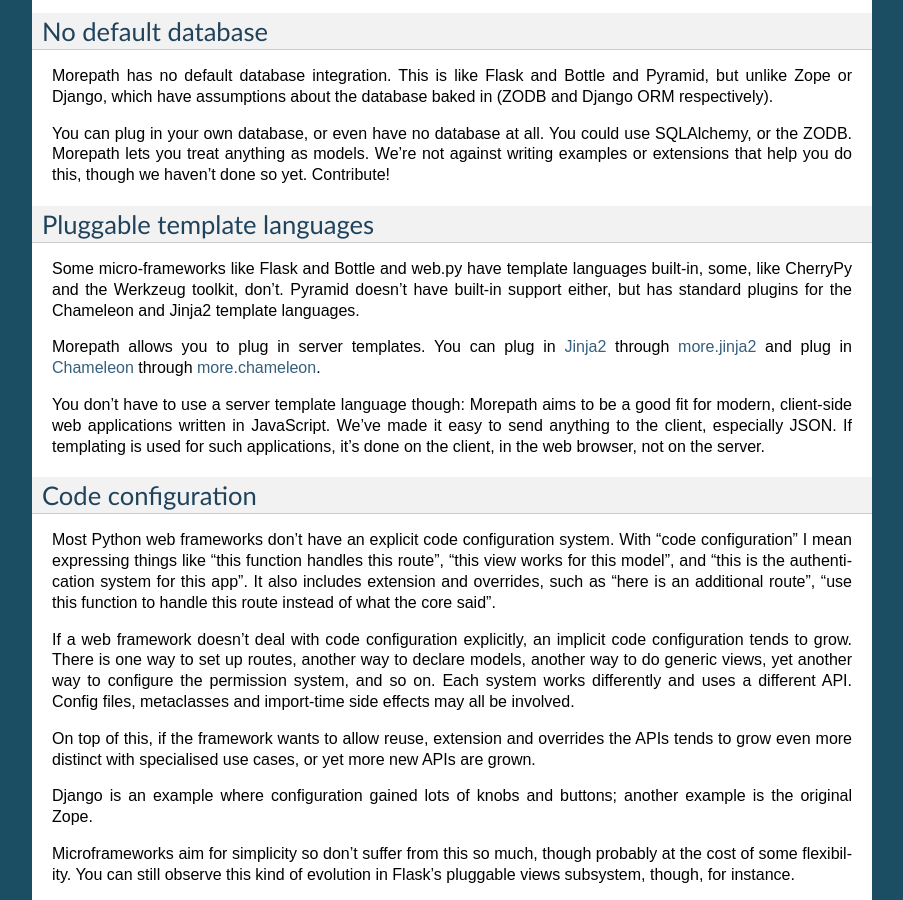
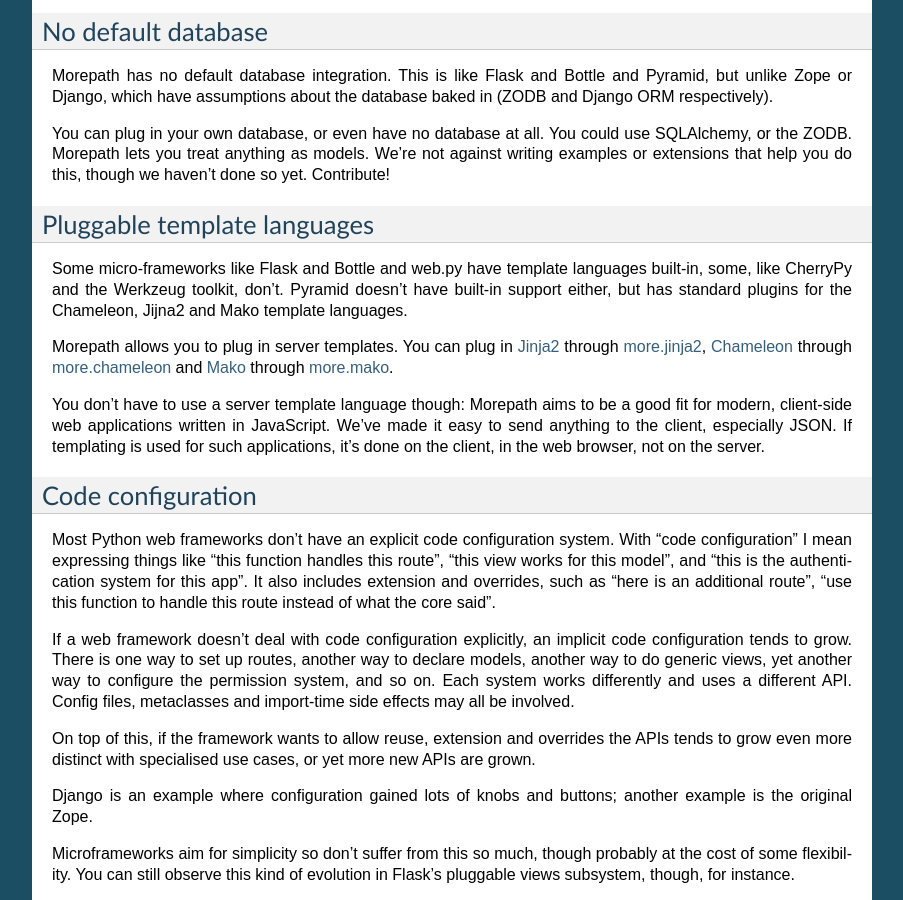
Before and after one commit to morepath/morepath, a Sphinx documentation site: the page built from doc/compared.rst, in a window 1280 px wide and 900 px high, scrolled down 3275 px. Shown: the whole window, without its empty margins (198-1101 px from the left). Built offline with Sphinx 7.4.7, drawn with Linux system fonts in a browser that asks for light colours.

Commit message:
List more.mako under pluggable template languages

```diff
--- a/doc/compared.rst
+++ b/doc/compared.rst
@@ -245,17 +245,21 @@
 Some micro-frameworks like Flask and Bottle and web.py have template
 languages built-in, some, like CherryPy and the Werkzeug toolkit,
 don't. Pyramid doesn't have built-in support either, but has standard
-plugins for the Chameleon and Jinja2 template languages.
+plugins for the Chameleon, Jijna2 and Mako template languages.
 
 Morepath allows you to plug in server templates. You can plug in
-Jinja2_ through `more.jinja2`_ and plug in Chameleon_ through
-`more.chameleon`_.
+Jinja2_ through `more.jinja2`_, Chameleon_ through
+`more.chameleon`_ and Mako_ through `more.mako`_.
 
 .. _Jinja2: http://jinja.pocoo.org/
+
+.. _Mako: http://www.makotemplates.org
 
 .. _Chameleon: https://chameleon.readthedocs.org
 
 .. _`more.jinja2`: https://pypi.python.org/pypi/more.jinja2
+
+.. _`more.mako`: https://pypi.python.org/pypi/more.mako
 
 .. _`more.chameleon`: https://pypi.python.org/pypi/more.chameleon
 
```
